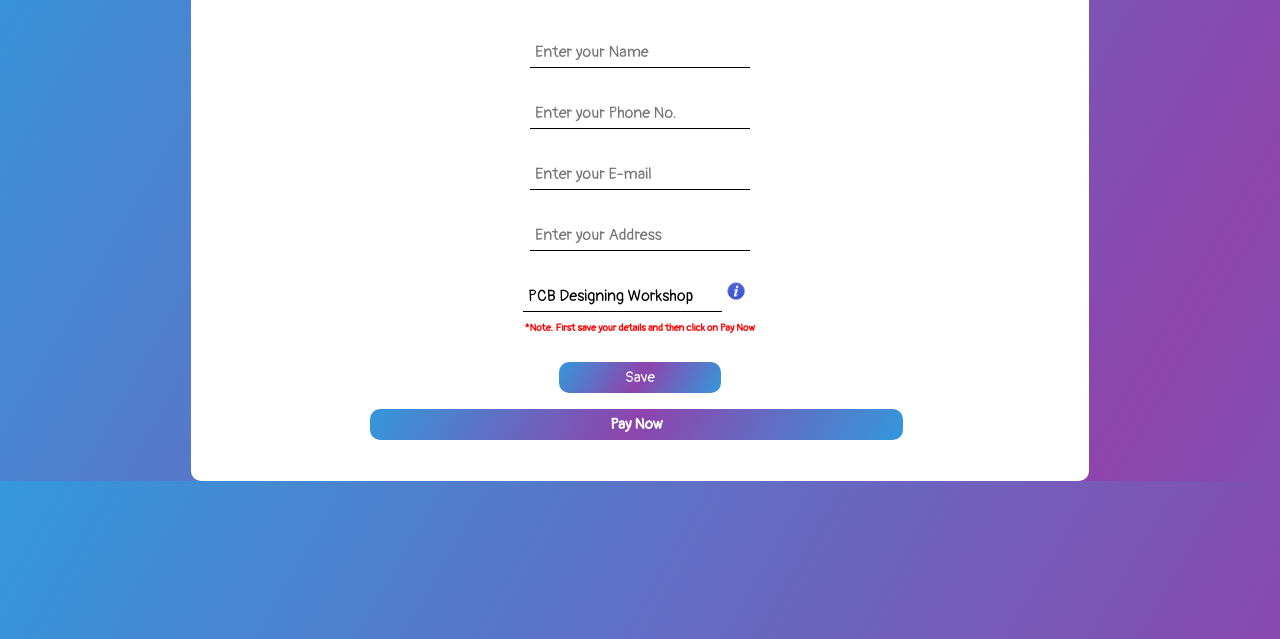
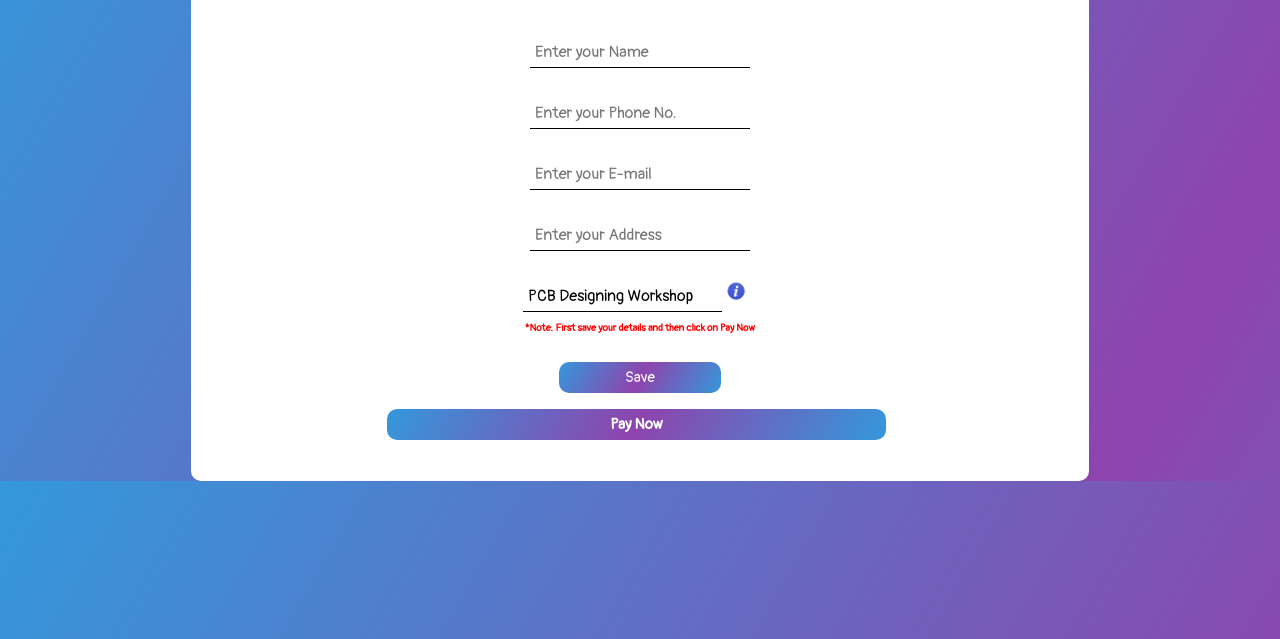
Before and after one commit to skilleureka/register-now, a plain HTML site: page index.html in a window 1280 px wide. Shown: the part 161-800 px from the top of the page. Drawn offline with Linux system fonts and the light colour scheme.

Commit message:
Update index.css

```diff
--- a/index.css
+++ b/index.css
@@ -68,7 +68,7 @@ cursor: pointer;
 margin: 8px;
 margin-right: 15px;
 padding: 6px;
-width: 64%;
+width: 60%;
 background: linear-gradient(120deg, #3498db, #8e44ad, #3498db);
 transition: .5s;
 outline: none;
```
